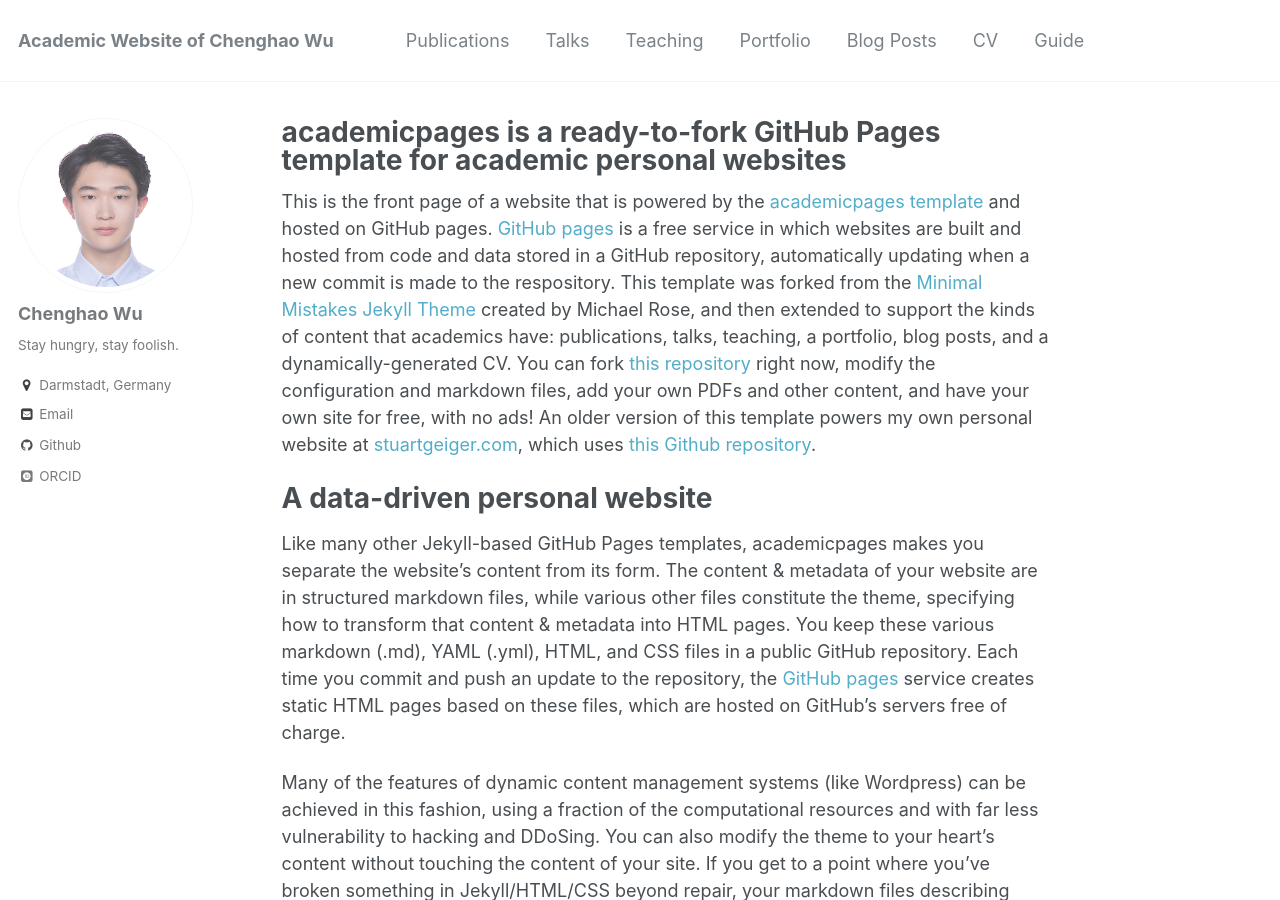
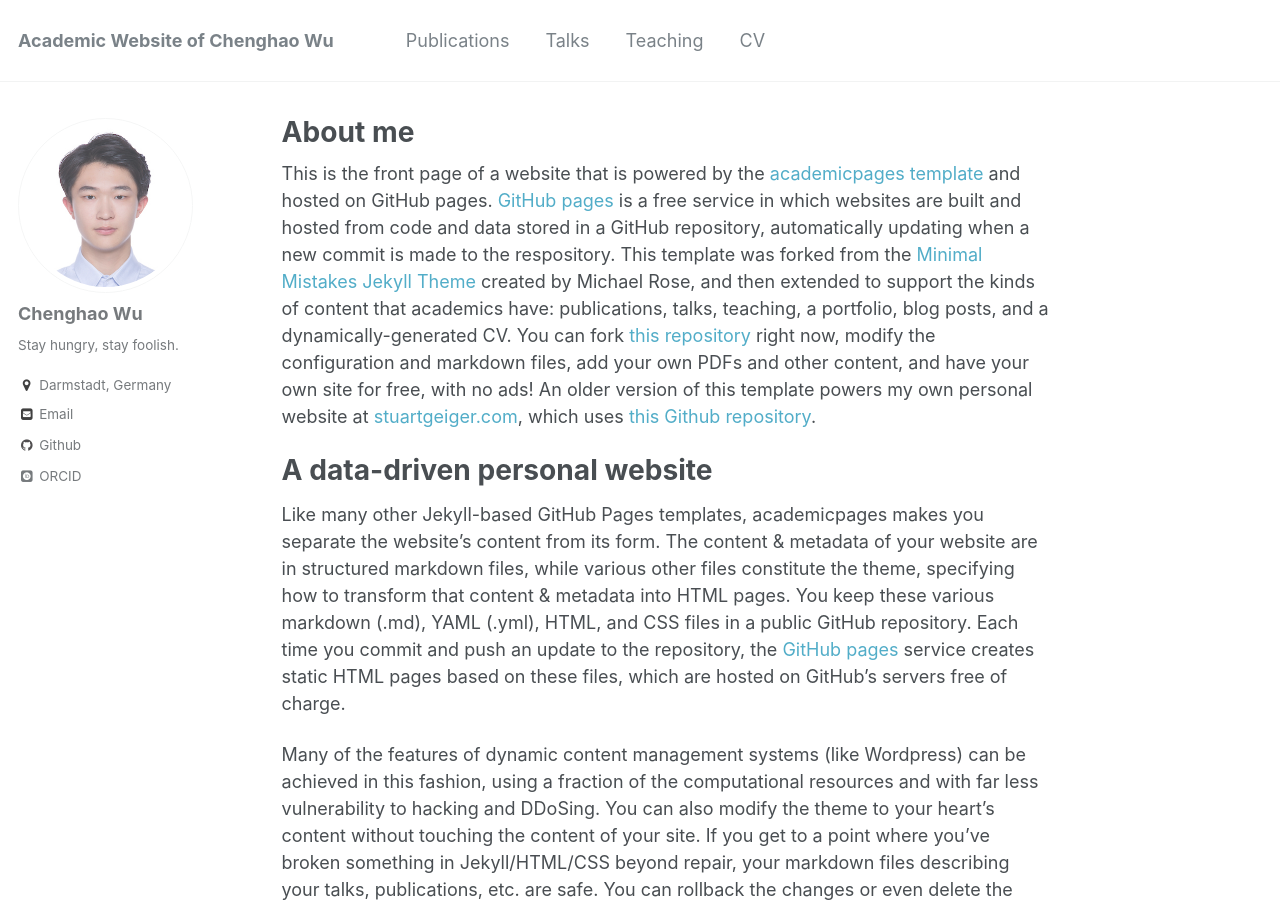
Before and after one commit to Chenghao-Wu/Chenghao-Wu.github.io, a Jekyll site: the page built from _pages/about.md, in a window 1280 px wide and 900 px high. Built offline with Jekyll 4.4.1, drawn with Linux system fonts in a browser that asks for light colours; some web fonts are replaced.

Commit message:
update 7

```diff
--- a/_pages/about.md
+++ b/_pages/about.md
@@ -1,6 +1,6 @@
 ---
 permalink: /
-title: "academicpages is a ready-to-fork GitHub Pages template for academic personal websites"
+title: "About me"
 excerpt: "About me"
 author_profile: true
 redirect_from:
```
Also changed, not shown: _data/navigation.yml (+6 -6 lines).
